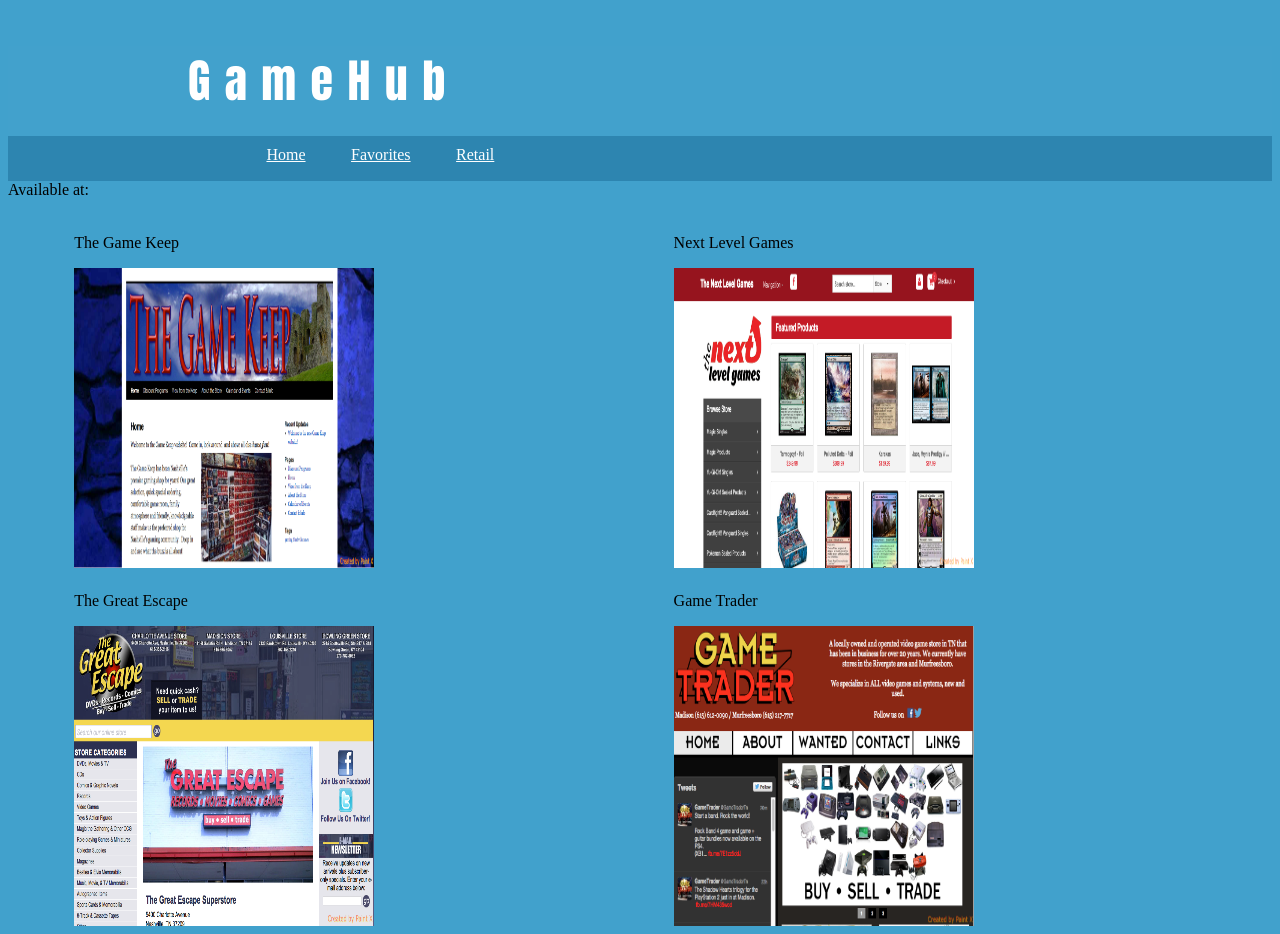
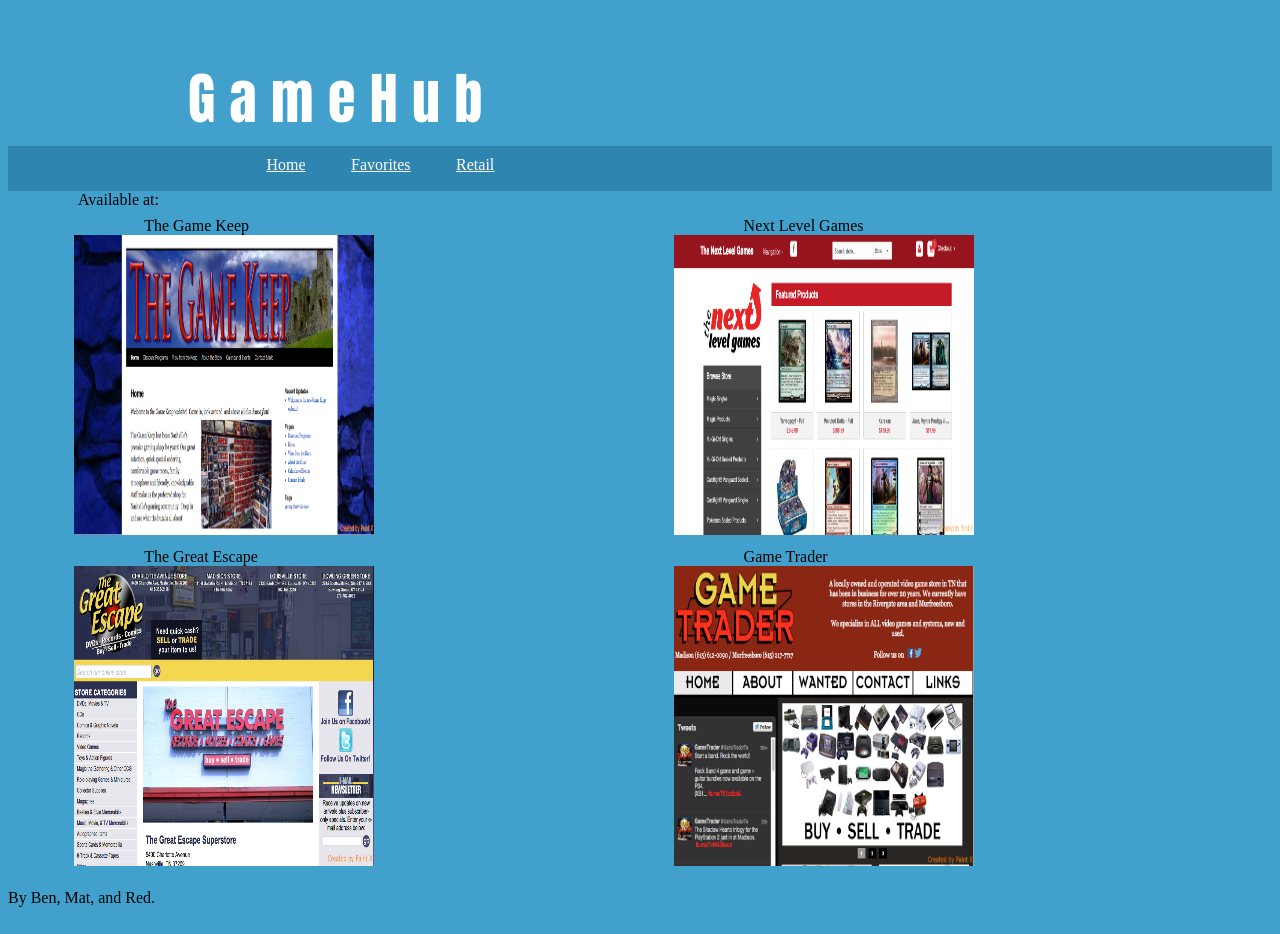
Before and after one commit to MAOstrander/group-brm, a plain HTML site: page retail.html in a window 1280 px wide. Shown: the top 934 px of the page. Drawn offline with Linux system fonts and the light colour scheme.

Commit message:
final styles

```diff
--- a/style.css
+++ b/style.css
@@ -10,7 +10,7 @@ body {
 #logo {
 	color: white;
 	margin-left: 180px;
-	font-size: 46px;
+	font-size: 56px;
 	font-family: Impact;
 	letter-spacing: .9rem;
 }
@@ -46,3 +46,6 @@ a {
 	margin: 0 auto 0 auto;
 	padding-left: 5%;
 }
+#table p {
+	margin: 5px 0 0 70px;
+}
```
